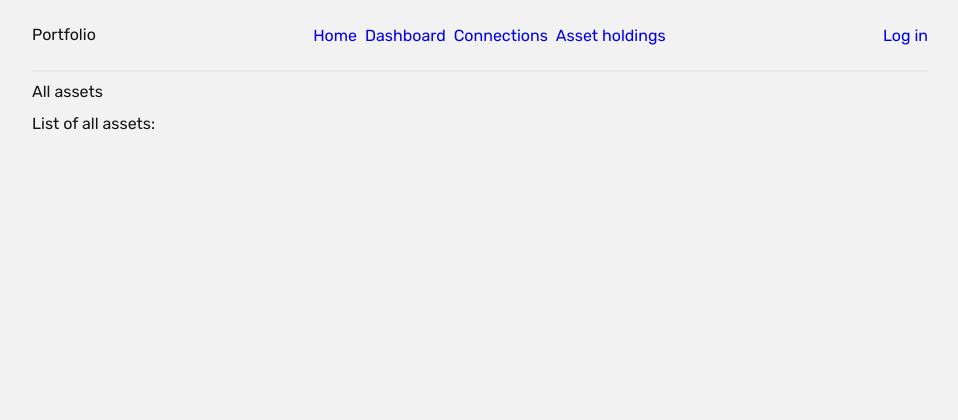
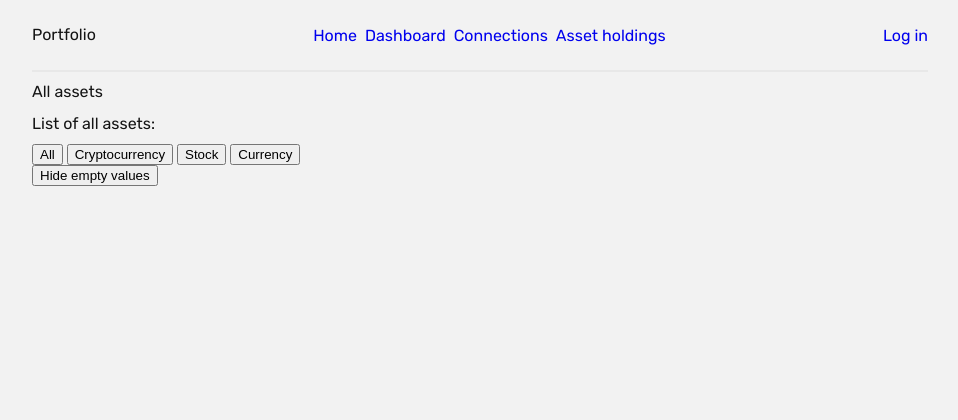
Before and after one commit to ra2dd/django-finances, a Django app: page /portfolio/assets/ in a window 1280 px wide. Shown: the top 420 px of the page, without its empty margins (160-1118 px from the left). Run offline with Django 4.2, Linux system fonts and the light colour scheme; data that the repository does not hold is empty.

Commit message:
add asset_list type, empty filters with js

```diff
--- /dev/null
+++ b/portfolio/static/js/assets_script.js
@@ -0,0 +1,102 @@
+const table = document.querySelector('tbody');
+
+const emptyRows = [];
+const dataRows = [];
+const index = 4;
+
+
+function getRowValue(row) {
+  return Number(row.children[index].childNodes[0].data);
+}
+
+function fetchAndSortData() {
+  for (const row of table.children) {
+    if (row.children[index].childNodes[0] == undefined) {
+      emptyRows.push(row);
+    }
+    else {
+      dataRows.push(row);
+      // console.log(row.children[index].childNodes[0].data);
+    }
+  }
+
+  dataRows.sort((a, b) => {
+    if (getRowValue(a) < getRowValue(b)) {
+      return 1;
+    } else {
+      return -1;
+    }
+  });
+}
+
+function emptyTable() {
+  while(table.firstChild) {
+    table.firstChild.remove();
+  }
+}
+
+function appendDataRows() {
+  for (const row of dataRows) {
+    table.appendChild(row);
+  }
+}
+
+function appendEmptyRows() {
+  for (const row of emptyRows) {
+    table.appendChild(row);
+  }
+}
+
+fetchAndSortData();
+emptyTable();
+appendDataRows();
+appendEmptyRows();
+
+let emptyRowsVisible = true;
+let activeFilter = 'all';
+
+const btnAll = document.getElementById('btn-all');
+const btnCrypto = document.getElementById('btn-crypto');
+const btnStock = document.getElementById('btn-stock');
+const btnCurrency = document.getElementById('btn-currency');
+const btnEmptyValues = document.getElementById('btn-empty-values');
+
+btnAll.addEventListener('click', () => filterRowType('all'));
+btnCrypto.addEventListener('click', () => filterRowType('cryptocurrency'));
+btnStock.addEventListener('click', () => filterRowType('stock'));
+btnCurrency.addEventListener('click', () => filterRowType('currency'));
+btnEmptyValues.addEventListener('click', () => changeEmptyValuesVisibility())
+
+function changeEmptyValuesVisibility() {
+  emptyRowsVisible = !emptyRowsVisible;
+  filterRowType(activeFilter);
+}
+
+function filterRowType(type) {
+  emptyTable();
+  activeFilter = type
+
+  if (type == 'all') {
+    appendDataRows();
+  }
+  else {
+    for (const row of dataRows) {
+      if (row.children[index-1].childNodes[0].data == type) {
+        table.appendChild(row);
+      }
+    }
+  }
+
+  if (emptyRowsVisible == true) {
+    if (type == 'all') {
+      appendEmptyRows();
+    }
+    else {
+      for (const row of emptyRows) {
+        if (row.children[index-1].childNodes[0].data == type) {
+          table.appendChild(row);
+        }
+      }
+    }
+  }
+}
--- a/portfolio/templates/assets/asset_list.html
+++ b/portfolio/templates/assets/asset_list.html
@@ -2,12 +2,24 @@
 
 {% block title %}
     <title>All assets</title>
+
+    {% load static %}
+    <script src="{% static 'js/assets_script.js' %}" defer></script>
 {% endblock %}
 
 {% block content %}
     <h1>All assets</h1>
 
     <h2>List of all assets:</h2>
+
+    <div>
+        <button id="btn-all" type="button">All</button>
+        <button id="btn-crypto" type="button">Cryptocurrency</button>
+        <button id="btn-stock" type="button">Stock</button>
+        <button id="btn-currency" type="button">Currency</button>
+    </div>
+
+    <button id="btn-empty-values" type="button">Hide empty values</button>
 
     {% if asset_list %}
         <table>
@@ -24,6 +36,7 @@
                         <th scope="row"><a href="{% url 'asset-detail' asset.pk %}">{{ asset.name }}</a></th>
                         <th scope="row">{{ asset.value_object.latest_holding }}</th>
                         <th scope="row">{{ asset.value_object.latest_price }}</th>
+                        <th scope="row" class="displayNone">{{ asset.type }}</th>
                         <th scope="row">{{ asset.value_object.latest_value }}</th>
                     </tr>
                 {% endfor %}
--- a/portfolio/utils/assets_util.py
+++ b/portfolio/utils/assets_util.py
@@ -8,7 +8,12 @@ class UserAssetHoldingInfo:
 def get_asset_value_object(asset_balance_list):
 
     if len(asset_balance_list) == 0:
+        '''
+        zero = format(0.0, '.2f')
+        return UserAssetHoldingInfo(zero, zero, zero)
+        '''
         return None
+
     else:
         asset_holding_sum = 0
         for balance in asset_balance_list:
```
